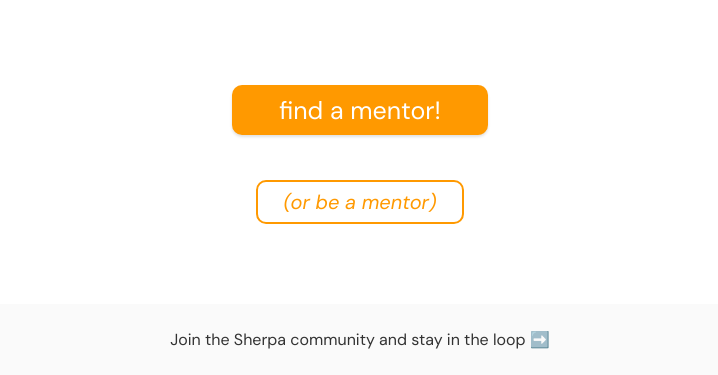
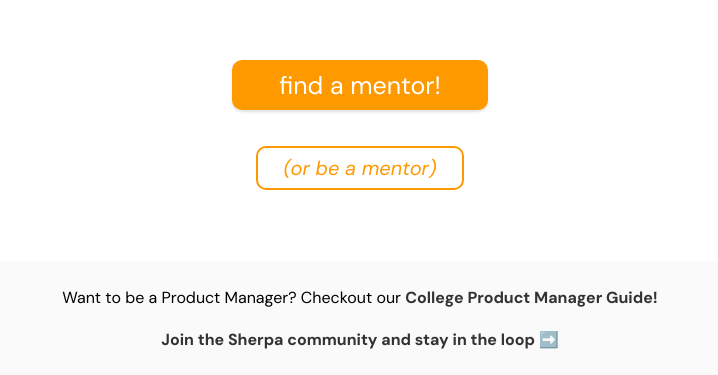
Before and after one commit to join-sherpa/join-sherpa.github.io, a plain HTML site: page index.html in a window 1280 px wide. Shown: the part 425-800 px from the top of the page, without its empty margins (280-998 px from the left). Drawn offline with Linux system fonts and the light colour scheme.

Commit message:
link to PM guide

```diff
--- a/index.html
+++ b/index.html
@@ -42,7 +42,11 @@
 
 
         <div id="footer">
-            <a target="_blank" href="https://sherpamentors.typeform.com/to/J9HQL1">Join the Sherpa community and stay in the loop ➡️</a>
+            Want to be a Product Manager? Checkout our <a style="font-weight: bold;" target="_blank" href="https://www.notion.so/anquetil/The-College-Product-Manager-Guide-f0b7c36363c04cc69cb7d0f1e8dc954d">College Product Manager Guide!</a>
+
+            </br></br>
+
+            <a style="font-weight: bold;" target="_blank" href="https://sherpamentors.typeform.com/to/J9HQL1">Join the Sherpa community and stay in the loop ➡️</a>
         </div>
 
 
```
